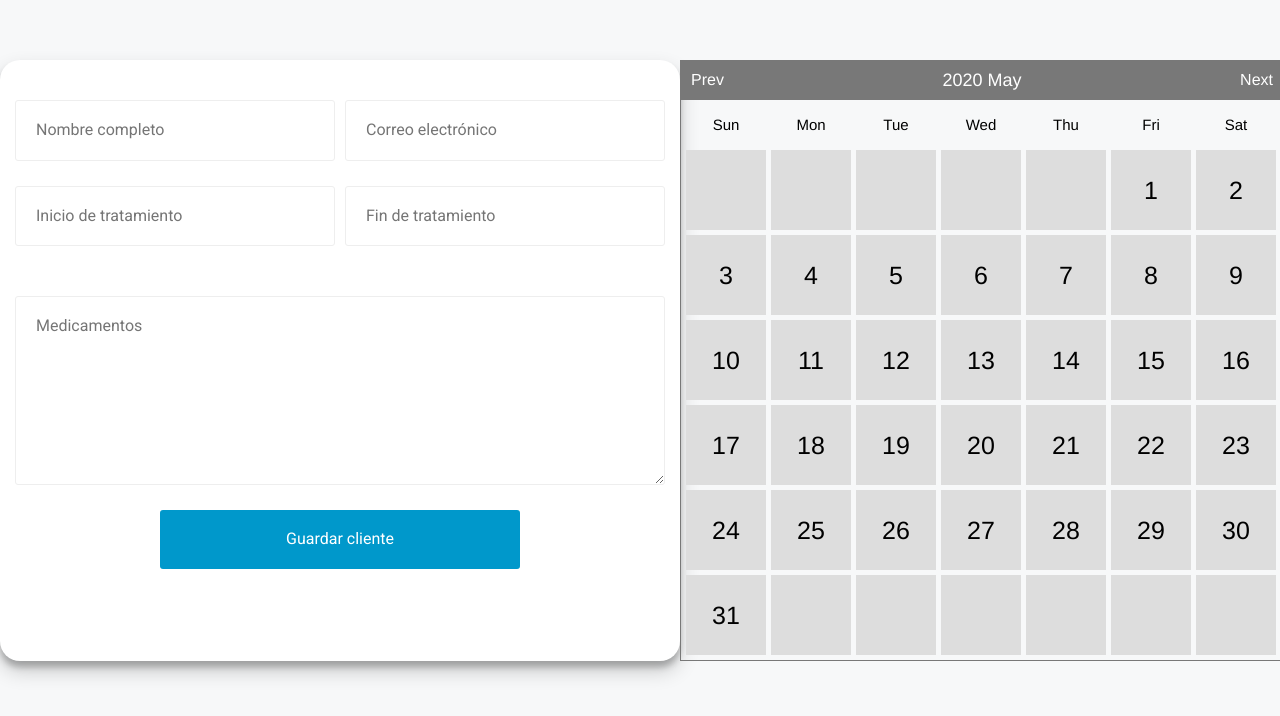
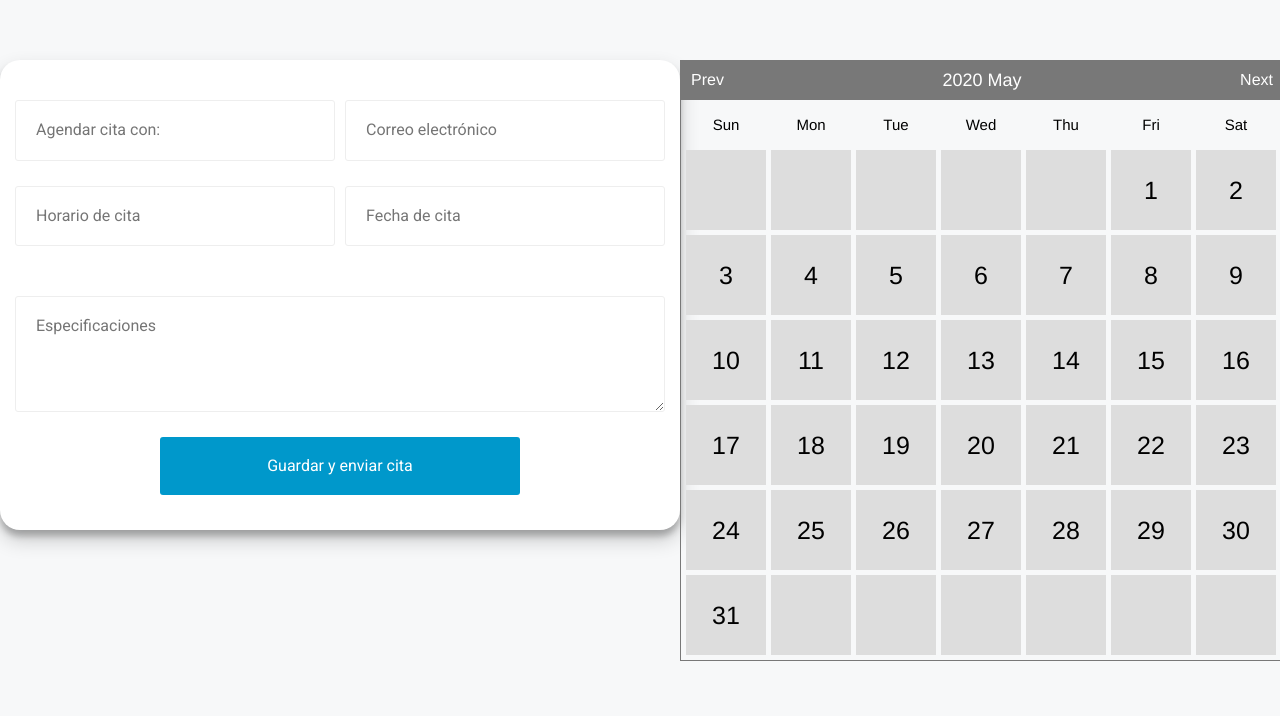
Before and after one commit to joaquincamara/proyecto-terminal-JOCR, a PHP site: page /calendarView.php in a window 1280 px wide. Shown: the part 58-774 px from the top of the page. Run offline with PHP 8.4, Linux system fonts and the light colour scheme.

Commit message:
working on the calendar view and crud

```diff
--- a/assets/css/style.css
+++ b/assets/css/style.css
@@ -611,3 +611,12 @@ div.clear {
 .calendarContainer {
   display: flex;
 }
+
+.scheduleCreator {
+  height: 440;
+  display: flex;
+  padding: 15px;
+  background: #fff;
+  border-radius: 20px;
+  box-shadow: 0 10px 20px rgba(0, 0, 0, 0.19), 0 6px 6px rgba(0, 0, 0, 0.23);
+}
--- a/calendarView.php
+++ b/calendarView.php
@@ -11,21 +11,21 @@
 <?php require 'partials/header.php' ?>
   <div class="calendarAndScheduleContainer">
     <div class="scheduleCreatorAndTableContainer">
-      <div class="clientRegistryContainer">
+      <div class="scheduleCreator">
         <form  method="POST">
           <div class="clientRegistryInputsSection">
             <div class="clientRegistryInputsSection-box1">
-              <input required id="completeName" placeholder="Nombre completo" name="completeName" type="text" >
-              <input required id="startTreatmentDate" placeholder="Inicio de tratamiento" name="startTreatmentDate" type="text"  >
+              <input required id="personToScheduleDate" placeholder="Agendar cita con:" name="personToScheduleDate" type="text" >
+              <input required id="scheduleTime" placeholder="Horario de cita" name="scheduleTime" type="text"  >
             </div>
             <div class="clientRegistryInputsSection-box2">
             <input required pattern="^[A-Za-z0-9._%+-]+@[A-Za-z0-9.-]+\.[A-Za-z]{2,}$" id="email" placeholder="Correo electrónico" name="email" type="text" id="email" >
-              <input required id="endTreatmentDate" placeholder="Fin de tratamiento" name="endTreatmentDate" type="text" >
+              <input required id="scheduleDate" placeholder="Fecha de cita" name="endTrescheduleDateatmentDate" type="text" >
             </div>
           </div>
           <div class="clientRegistryTextareaSection">
-          <textarea required id="prescriptionDrugs" placeholder="Medicamentos" name="prescriptionDrugs"  rows="8"></textarea>
-            <input required type="submit" value="Guardar cliente">
+          <textarea required id="specifications" placeholder="Especificaciones" name="specifications"  rows="4"></textarea>
+            <input required type="submit" value="Guardar y enviar cita">
           </div>
         </form>
       </div>
```
